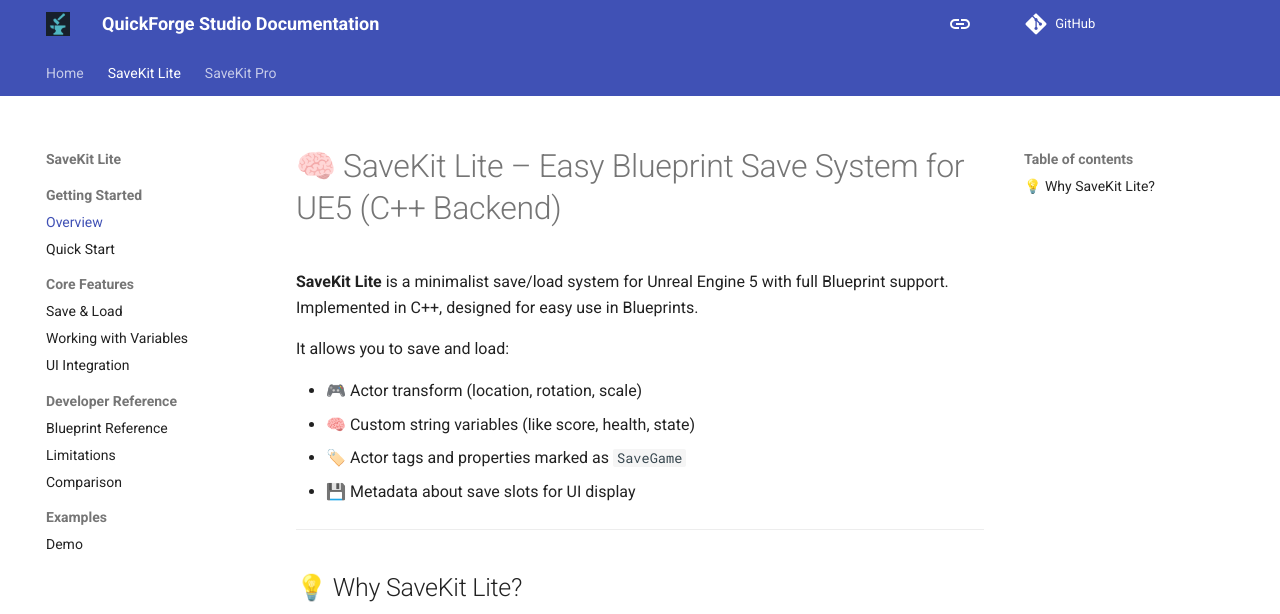
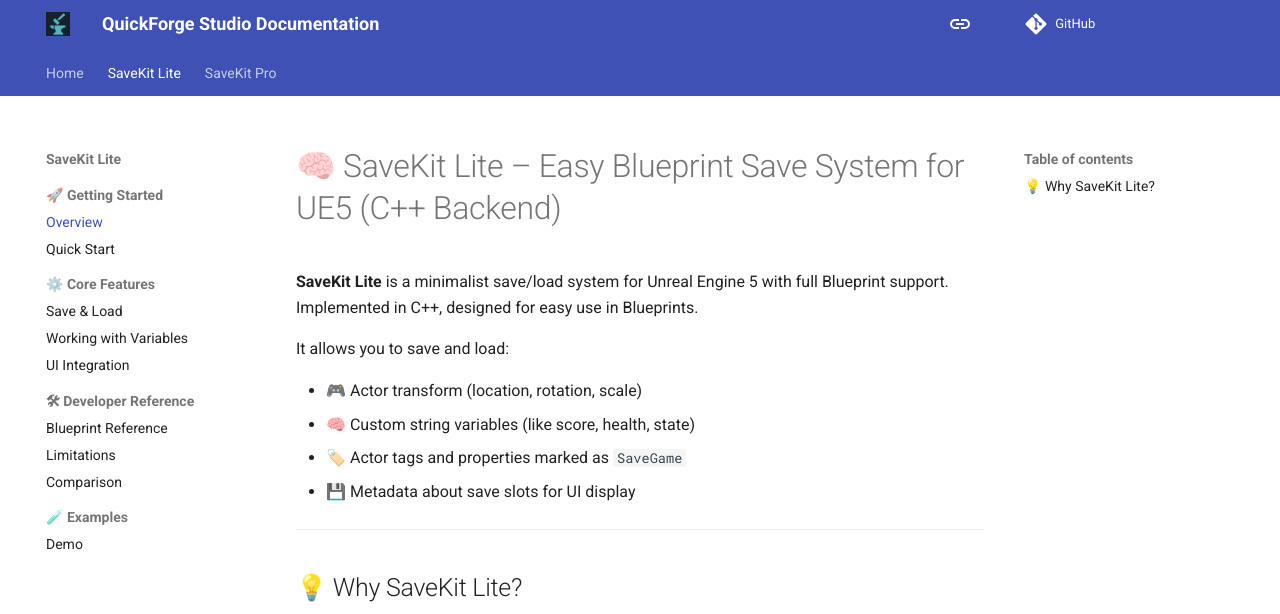
Before and after one commit to george-shilovsky/quickforge-docs, an MkDocs documentation site: the page built from docs/SaveKitLite/index.md, in a window 1280 px wide. Shown: the top 614 px of the page. Built offline with MkDocs 1.6.1 and Material for MkDocs 9.7.7, drawn with Linux system fonts in a browser that asks for light colours; comment, search, counter and statistics services are not loaded; part of the change alters nothing that is shown.

```diff
--- a/mkdocs.yml
+++ b/mkdocs.yml
@@ -54,18 +54,18 @@ extra:
 nav:
   - Home: index.md
   - SaveKit Lite:
-    - Getting Started:
-      - Overview: SaveKitLite/index.md
-      - Quick Start: SaveKitLite/quick-start.md
-    - Core Features:
-      - Save & Load: SaveKitLite/save-load.md
-      - Working with Variables: SaveKitLite/variables.md
-      - UI Integration: SaveKitLite/ui.md
-    - Developer Reference:
-      - Blueprint Reference: SaveKitLite/blueprint-reference.md
-      - Limitations: SaveKitLite/limitations.md
-      - Comparison: SaveKitLite/comparison.md
-    - Examples:
-      - Demo: SaveKitLite/demo.md
+    - 🚀 Getting Started:
+        - Overview: SaveKitLite/index.md
+        - Quick Start: SaveKitLite/quick-start.md
+    - ⚙️ Core Features:
+        - Save & Load: SaveKitLite/save-load.md
+        - Working with Variables: SaveKitLite/variables.md
+        - UI Integration: SaveKitLite/ui.md
+    - 🛠 Developer Reference:
+        - Blueprint Reference: SaveKitLite/blueprint-reference.md
+        - Limitations: SaveKitLite/limitations.md
+        - Comparison: SaveKitLite/comparison.md
+    - 🧪 Examples:
+        - Demo: SaveKitLite/demo.md
   - SaveKit Pro:
       - Overview: SaveKitPro/index.md
```
